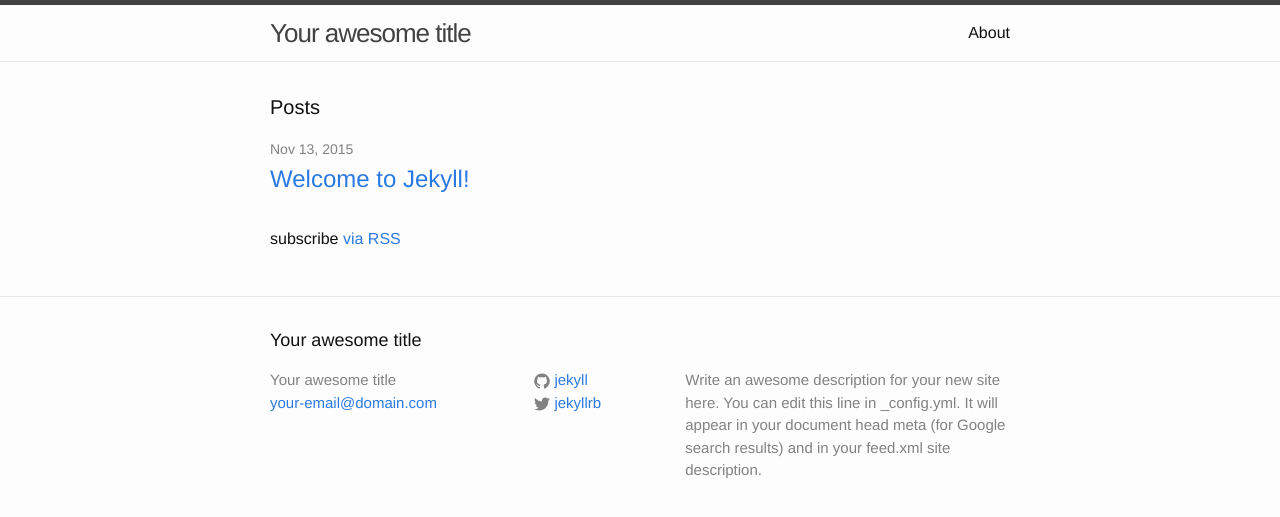
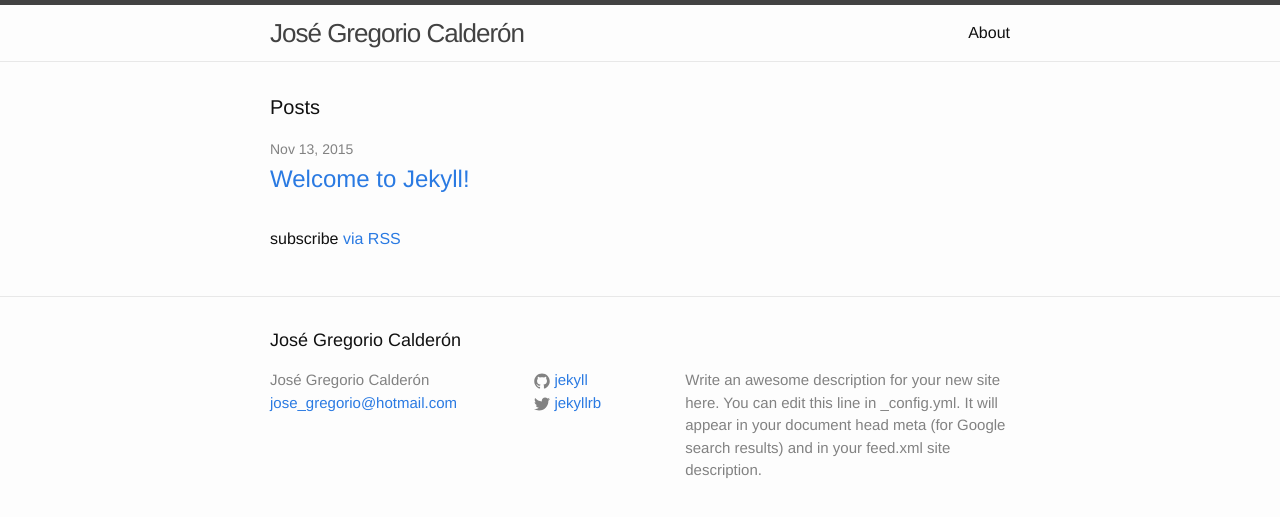
Before and after one commit to josegoyo/josegoyo.github.io, a Jekyll site: the page built from index.html, in a window 1280 px wide. Shown: the top 517 px of the page. Built offline with Jekyll 4.4.1, drawn with Linux system fonts in a browser that asks for light colours.

Commit message:
cambios menores

```diff
--- a/_config.yml
+++ b/_config.yml
@@ -6,8 +6,8 @@
 # 'jekyll serve'. If you change this file, please restart the server process.
 
 # Site settings
-title: Your awesome title
-email: your-email@domain.com
+title: José Gregorio Calderón
+email: jose_gregorio@hotmail.com
 description: > # this means to ignore newlines until "baseurl:"
   Write an awesome description for your new site here. You can edit this
   line in _config.yml. It will appear in your document head meta (for
```
